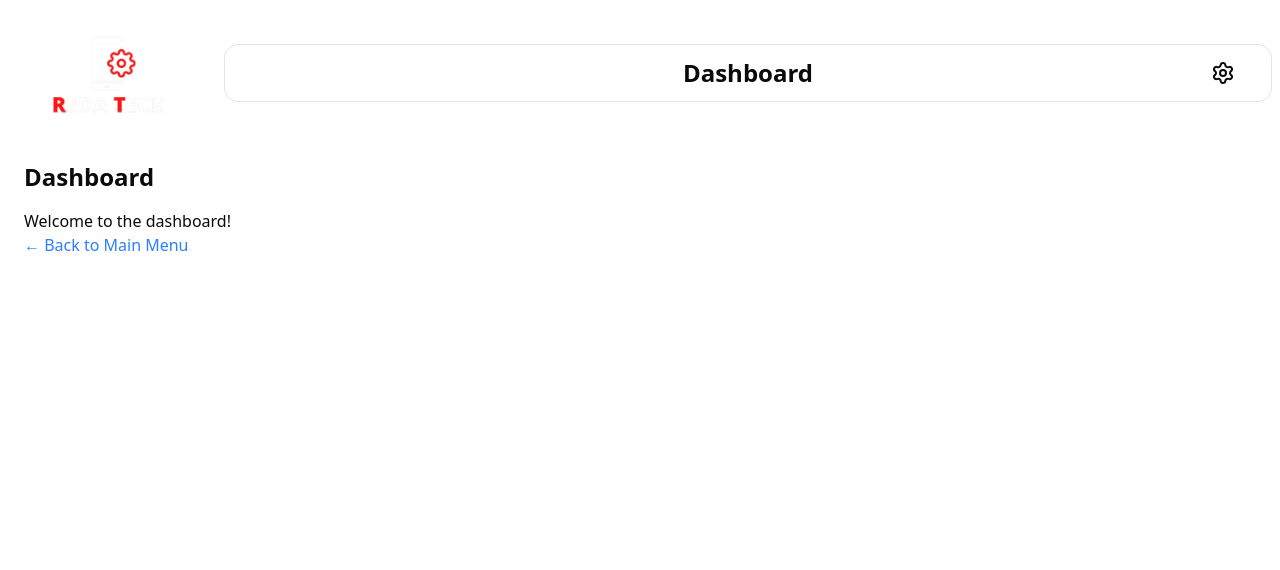
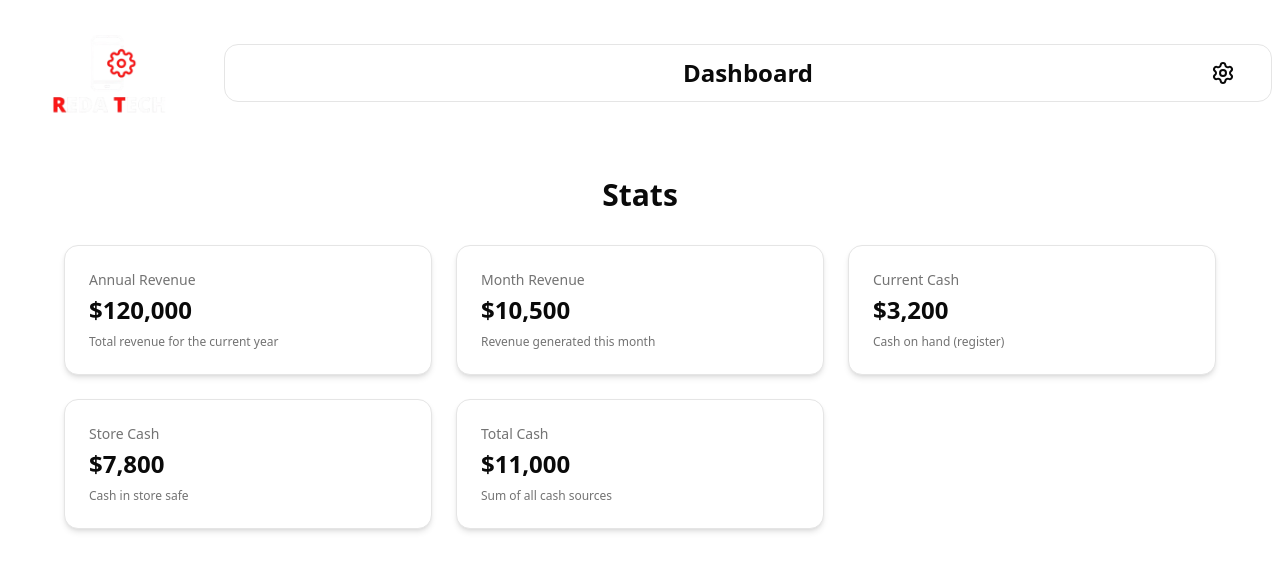
Before and after one commit to Abdou6DEV/StoreManagement, a React (Vite) app: page /dashboard in a window 1280 px wide. Shown: the top 570 px of the page. Built offline with nearby package versions, Linux system fonts and the light colour scheme.

Commit message:
Added dashboard design

```diff
--- a/src/pages/Dashboard/index.tsx
+++ b/src/pages/Dashboard/index.tsx
@@ -1,13 +1,49 @@
-import { Link } from "react-router-dom";
+import React from "react";
+
+const stats = [
+  {
+    label: "Annual Revenue",
+    value: "$120,000",
+    description: "Total revenue for the current year",
+  },
+  {
+    label: "Month Revenue",
+    value: "$10,500",
+    description: "Revenue generated this month",
+  },
+  {
+    label: "Current Cash",
+    value: "$3,200",
+    description: "Cash on hand (register)",
+  },
+  {
+    label: "Store Cash",
+    value: "$7,800",
+    description: "Cash in store safe",
+  },
+  {
+    label: "Total Cash",
+    value: "$11,000",
+    description: "Sum of all cash sources",
+  },
+];
 
 export default function Dashboard() {
   return (
-    <div className="p-4">
-      <h1 className="text-2xl font-bold mb-4">Dashboard</h1>
-      <p>Welcome to the dashboard!</p>
-      <Link to="/" className="text-blue-500 hover:underline">
-        ← Back to Main Menu
-      </Link>
-    </div>
+    <main className="py-8 px-4 md:px-12 flex-1 min-h-screen bg-background">
+      <h1 className="text-3xl font-extrabold mb-8 text-foreground text-center">Stats</h1>
+      <div className="grid grid-cols-1 sm:grid-cols-2 lg:grid-cols-3 gap-6 max-w-6xl mx-auto">
+        {stats.map((stat) => (
+          <div
+            key={stat.label}
+            className="p-6 bg-card rounded-xl shadow-md border flex flex-col items-start hover:shadow-lg transition-shadow duration-300"
+          >
+            <div className="text-muted-foreground text-sm mb-1 font-medium">{stat.label}</div>
+            <div className="text-2xl font-bold text-card-foreground mb-2">{stat.value}</div>
+            <div className="text-xs text-muted-foreground">{stat.description}</div>
+          </div>
+        ))}
+      </div>
+    </main>
   );
 }
```
